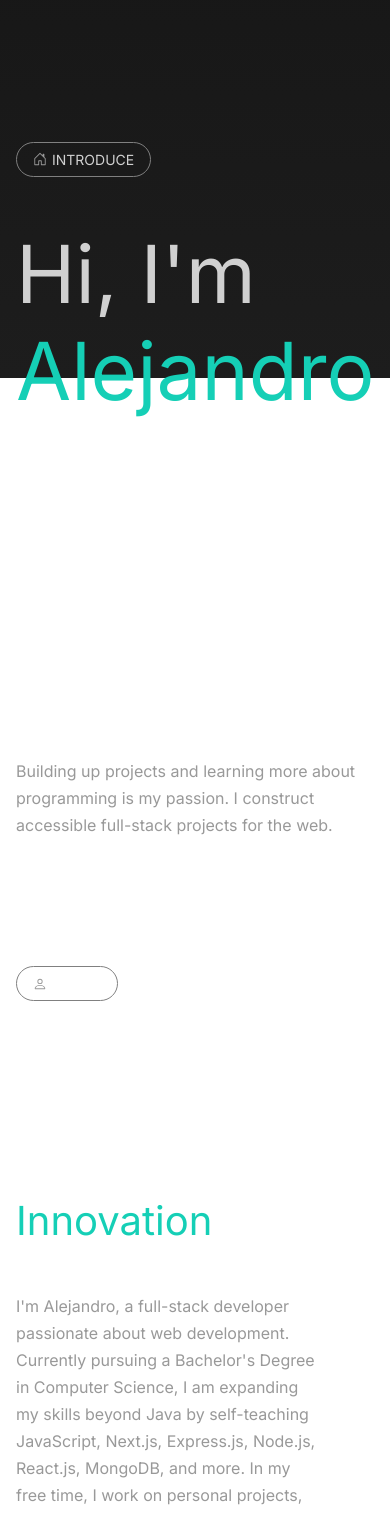
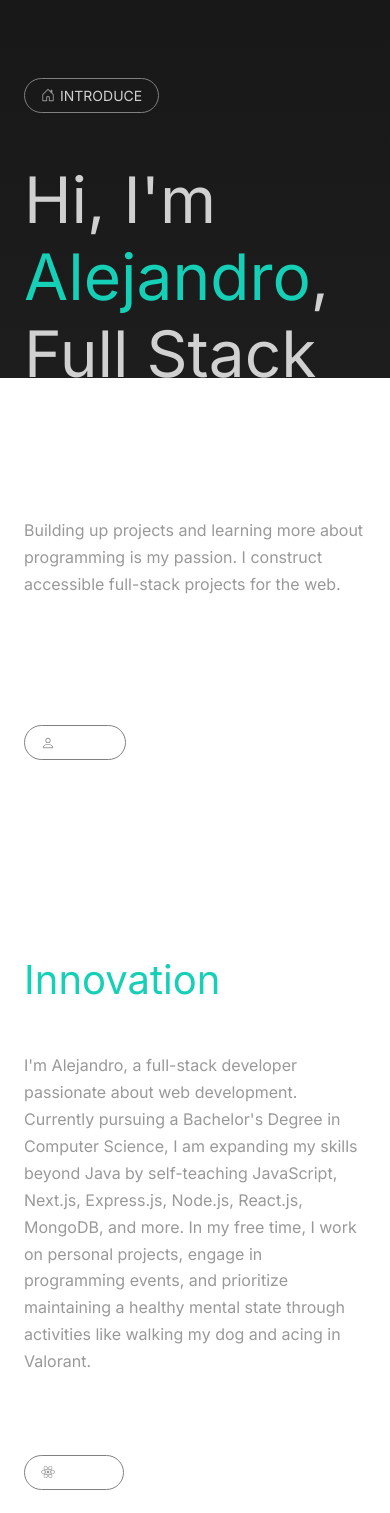
Before and after one commit to AlejandroV01/portfoliov2, a Next.js app: page / in a window 390 px wide. Shown: the part 466-1979 px from the top of the page. Built offline with nearby package versions, Linux system fonts and the light colour scheme.

Commit message:
Mobile changes, Updated Resume

```diff
--- a/app/components/Contact/Contact.css
+++ b/app/components/Contact/Contact.css
@@ -4,9 +4,7 @@
   gap: 1rem;
   z-index: 10;
 }
-.ContactDiv {
-  z-index: 10;
-}
+
 .contactInputDiv {
   display: flex;
   flex-direction: column;
@@ -43,8 +41,3 @@
 .tall-input:focus {
   color: white;
 }
-@media (max-width: 1230px) {
-  .ContactDiv {
-    padding-bottom: 5rem;
-  }
-}
--- a/app/components/Introduce/Introduce.jsx
+++ b/app/components/Introduce/Introduce.jsx
@@ -3,10 +3,10 @@ import SpinningText from '../SpinningText'
 const Introduce = () => {
   return (
     <div className='gutterHuge'>
-      <h1 className='flex lighterHeading' style={{ fontSize: '5rem', display: 'inline' }}>
-        Hi, I&apos;m <span className='mainColor'>Alejandro</span>,
+      <h1 className='flex lighterHeading introduceHeading' style={{ fontSize: '5rem', display: 'inline' }}>
+        Hi, I&apos;m <span className='mainColor '>Alejandro</span>,
       </h1>
-      <h1 className='lighterHeading gutterBig' style={{ fontSize: '5rem' }}>
+      <h1 className='lighterHeading gutterBig introduceHeading' style={{ fontSize: '5rem' }}>
         Full Stack Engineer
       </h1>
       <p style={{ maxWidth: '550px' }} className='subtleText gutterBig'>
--- a/app/global.css
+++ b/app/global.css
@@ -164,8 +164,16 @@ h2 {
   }
 }
 
+@media (max-width: 900px) {
+  .shortWidthSection {
+    width: 100%;
+  }
+}
 @media (max-width: 570px) {
   h1 {
     font-size: 2.5rem;
   }
+  .introduceHeading {
+    font-size: 4rem !important;
+  }
 }
--- a/app/page.module.css
+++ b/app/page.module.css
@@ -30,6 +30,6 @@
 
 @media (max-width: 500px) {
   .mainContainer {
-    padding: 0 1rem;
+    padding: 0 1.5rem;
   }
 }
--- a/app/scenes/ContactCard/ContactCard.module.css
+++ b/app/scenes/ContactCard/ContactCard.module.css
@@ -45,5 +45,6 @@
 @media (max-width: 680px) {
   .card {
     width: 100%;
+    padding: 4rem 0;
   }
 }
```
Also changed, not shown: 1 other file (tests, documents, lock files or other folders).
